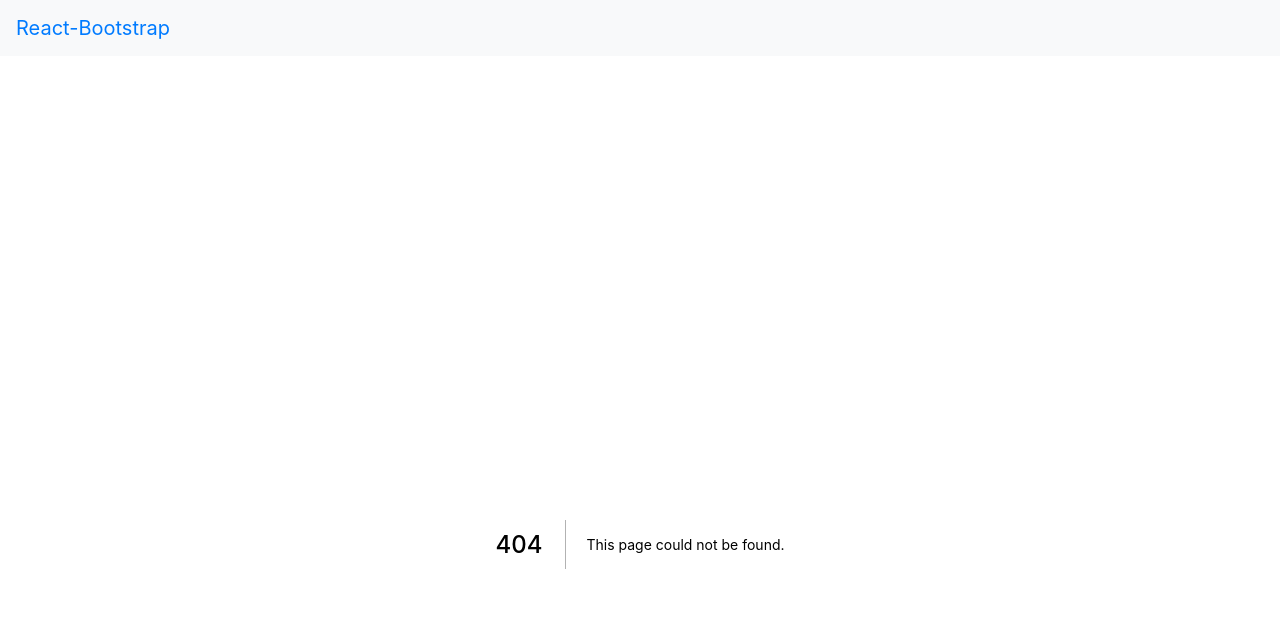
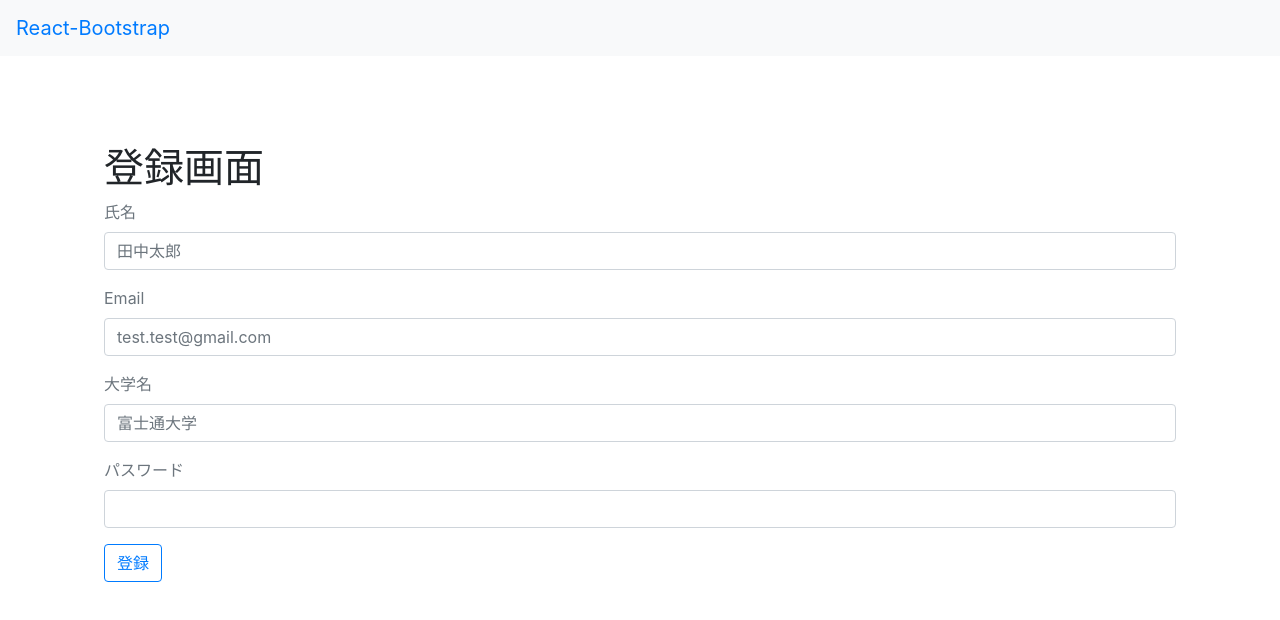
Before and after one commit to F-Yoruneko/Yoruneko-web, a Next.js app: page /form/register in a window 1280 px wide. Before the commit this address had no page. Shown: the top 620 px of the page. Built offline with nearby package versions, Linux system fonts and the light colour scheme; no server answers; the database is empty.

Commit message:
1.登録画面の実装

```diff
--- /dev/null
+++ b/pages/form/register.tsx
@@ -0,0 +1,84 @@
+import React, { useEffect, useState } from 'react';
+import Router from 'next/router'
+import Link from 'next/link';
+import { Button, Form } from 'react-bootstrap';
+
+import { firestore } from '@/lib/firebase';
+
+type User = {
+    id?: string;
+    name: string;
+    university: string,
+    email: string,
+    password: string
+};
+
+const Index = () => {
+  // userの一覧
+  const [users, setUsers] = useState<User[]>();
+  // 登録するuser
+  const [addUser, setAddUser] = useState<User | undefined>();
+
+  const handleChange = (event: React.ChangeEvent<HTMLInputElement>) => {
+    event.preventDefault();
+    console.log(event.target.value)
+
+    setAddUser({
+      ...addUser,
+        [event.target.name] : event.target.value
+    } as User);
+  };
+
+  // nameを持ったuserオブジェクトをfirebaseに登録する
+  const handleAddUser = (event: React.FormEvent<HTMLFormElement>) => {
+    event.preventDefault()
+    // addUserがundefinedなら処理を抜ける
+    if (!addUser) return;
+    // firestoreにuserを登録
+    firestore.collection('user').add(addUser).then((docRef) => {
+      console.log("Document written with ID: ", docRef.id);
+    });
+    console.log(addUser)
+    Router.push('/')
+  };
+
+  // init
+  useEffect(() => {
+    firestore.collection('user').onSnapshot((collection) => {
+      const data = collection.docs.map((doc) => ({
+        id: doc.id,
+        name: doc.data().name || '',
+      }));
+    });
+  }, []);
+
+  return (
+    <div className="container">
+      <h1>登録画面</h1>
+      <Form onSubmit={handleAddUser} className="text-muted">
+        <Form.Group>
+          <Form.Label>氏名</Form.Label>
+          <Form.Control type="text" placeholder = "田中太郎" name="name" onChange={handleChange} />
+        </Form.Group>
+        <Form.Group>
+          <Form.Label>Email</Form.Label>
+          <Form.Control type="text" placeholder = "test.test@gmail.com" name="email" onChange={handleChange} />
+        </Form.Group>
+        <Form.Group>
+          <Form.Label>大学名</Form.Label>
+          <Form.Control type="text" placeholder = "富士通大学" name="university" onChange={handleChange} />
+        </Form.Group>
+
+        <Form.Group>
+          <Form.Label>パスワード</Form.Label>
+          <Form.Control type="password" name="password" onChange={handleChange} />
+        </Form.Group>
+        <Button variant="outline-primary"  type="submit" value="Submit">登録</Button>
+      </Form>
+
+      <style jsx>{``}</style>
+    </div>
+  );
+};
+
+export default Index;
--- a/pages/index.tsx
+++ b/pages/index.tsx
@@ -9,7 +9,10 @@ type User = {
 const Index = () => {
   return (
     <div className="container">
-      <h1>Pages</h1>
+      <Link href="/form/register">
+        <h1>Pages</h1>
+      </Link>
+
       <ul>
         <Link href="/user/list">
           <a>user</a>
--- a/pages/user/list.tsx
+++ b/pages/user/list.tsx
@@ -52,6 +52,7 @@ const Index = () => {
 
   return (
     <div className="container">
+
       <h1>user list</h1>
       <ul>
         {users.map((user) => (
@@ -62,7 +63,6 @@ const Index = () => {
           </li>
         ))}
       </ul>
-
       <input type="text" onChange={handleUserNameChange} />
 
       <Button type="primary" onClick={handleAddUser}>
```
